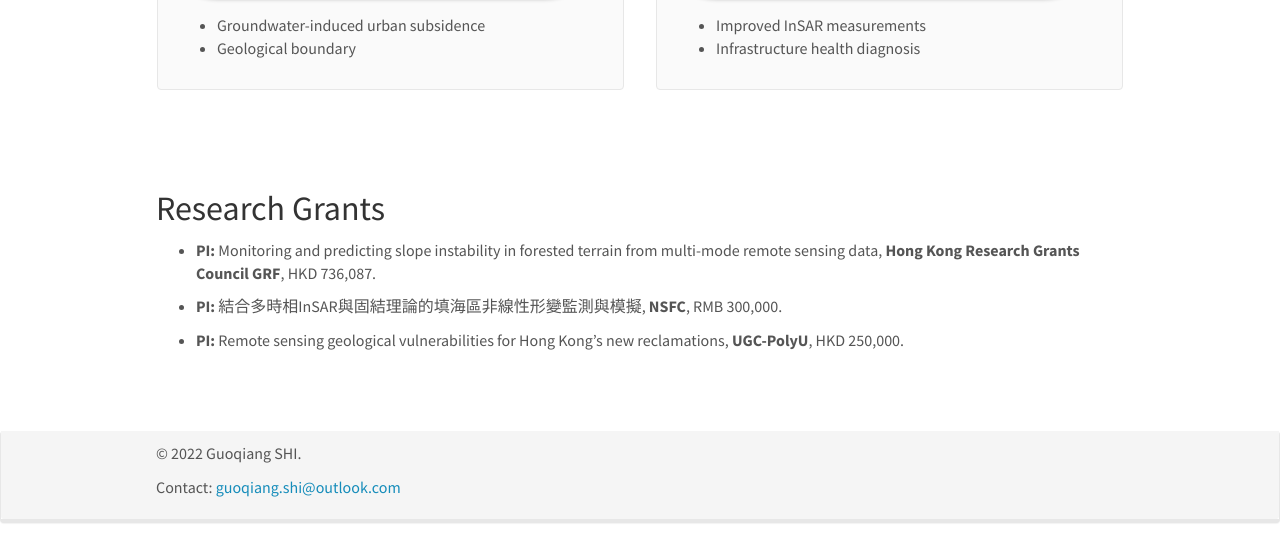
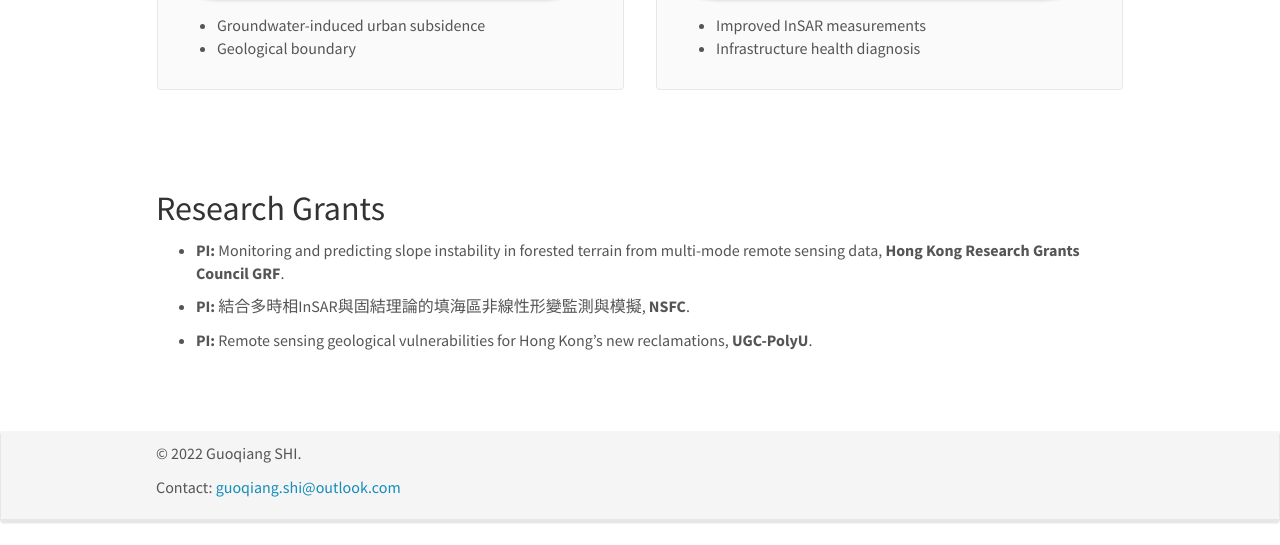
Before and after one commit to guoqiangshi/guoqiangshi.github.io, a Jekyll site: the page research.html, which Jekyll copies as it is, in a window 1280 px wide and 900 px high, scrolled down 546 px, cut to the strip 355-900 px from the top of the window. Built offline with Jekyll 4.4.1, drawn with Linux system fonts in a browser that asks for light colours; nearby versions of some CDN libraries; library files that are not in the unit come from our copies.

Commit message:
Update research.html

```diff
--- a/research.html
+++ b/research.html
@@ -281,13 +281,13 @@
 
     <ul>
       <li>
-        <p><strong>PI:</strong> Monitoring and predicting slope instability in forested terrain from multi-mode remote sensing data, <strong>Hong Kong Research Grants Council GRF</strong>, HKD 736,087.</p>
+        <p><strong>PI:</strong> Monitoring and predicting slope instability in forested terrain from multi-mode remote sensing data, <strong>Hong Kong Research Grants Council GRF</strong>.</p>
       </li>
       <li>
-        <p><strong>PI:</strong> 結合多時相InSAR與固結理論的填海區非線性形變監測與模擬, <strong>NSFC</strong>, RMB 300,000.</p>
+        <p><strong>PI:</strong> 結合多時相InSAR與固結理論的填海區非線性形變監測與模擬, <strong>NSFC</strong>.</p>
       </li>
       <li>
-        <p><strong>PI:</strong> Remote sensing geological vulnerabilities for Hong Kong’s new reclamations, <strong>UGC-PolyU</strong>, HKD 250,000.</p>
+        <p><strong>PI:</strong> Remote sensing geological vulnerabilities for Hong Kong’s new reclamations, <strong>UGC-PolyU</strong>.</p>
       </li>
 
 	    <p><br /></p>
```
